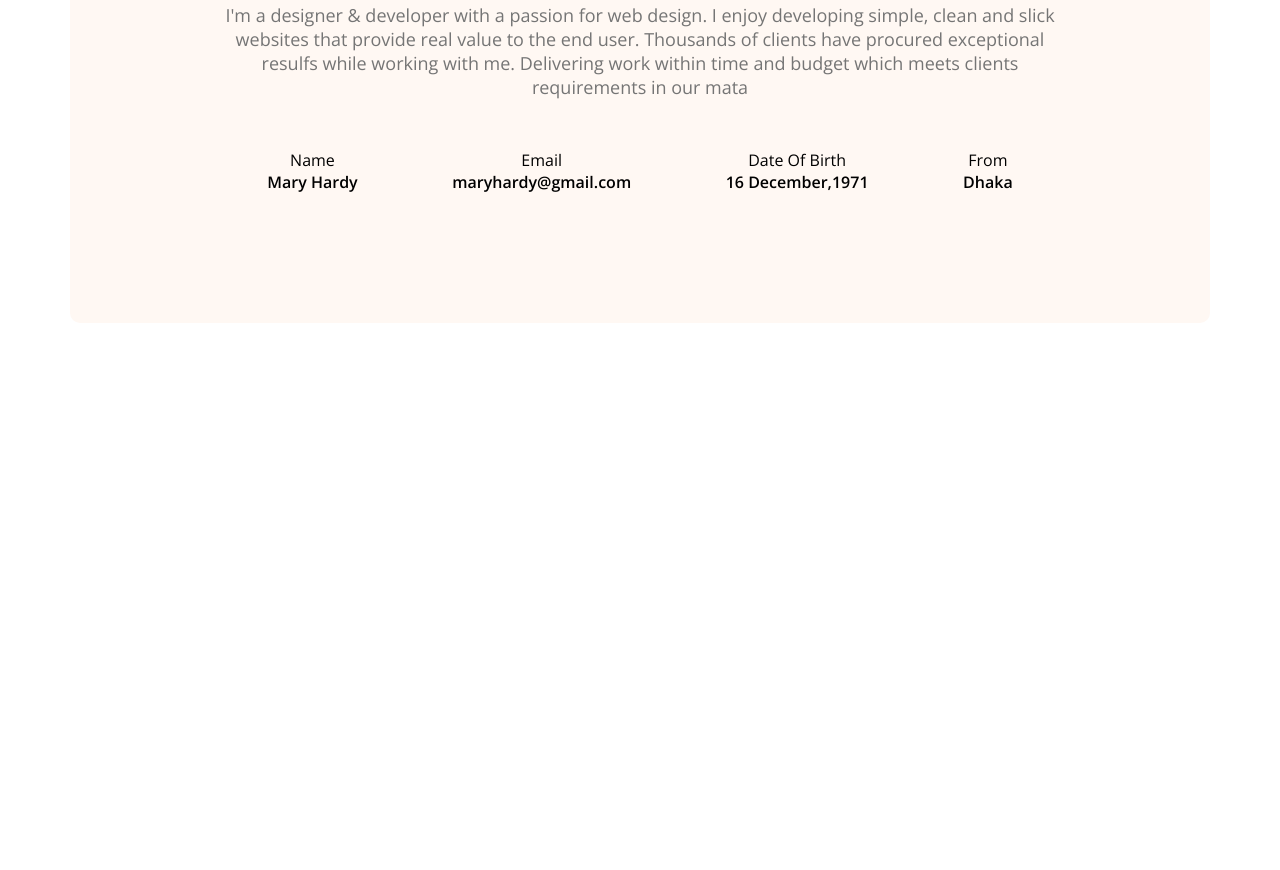
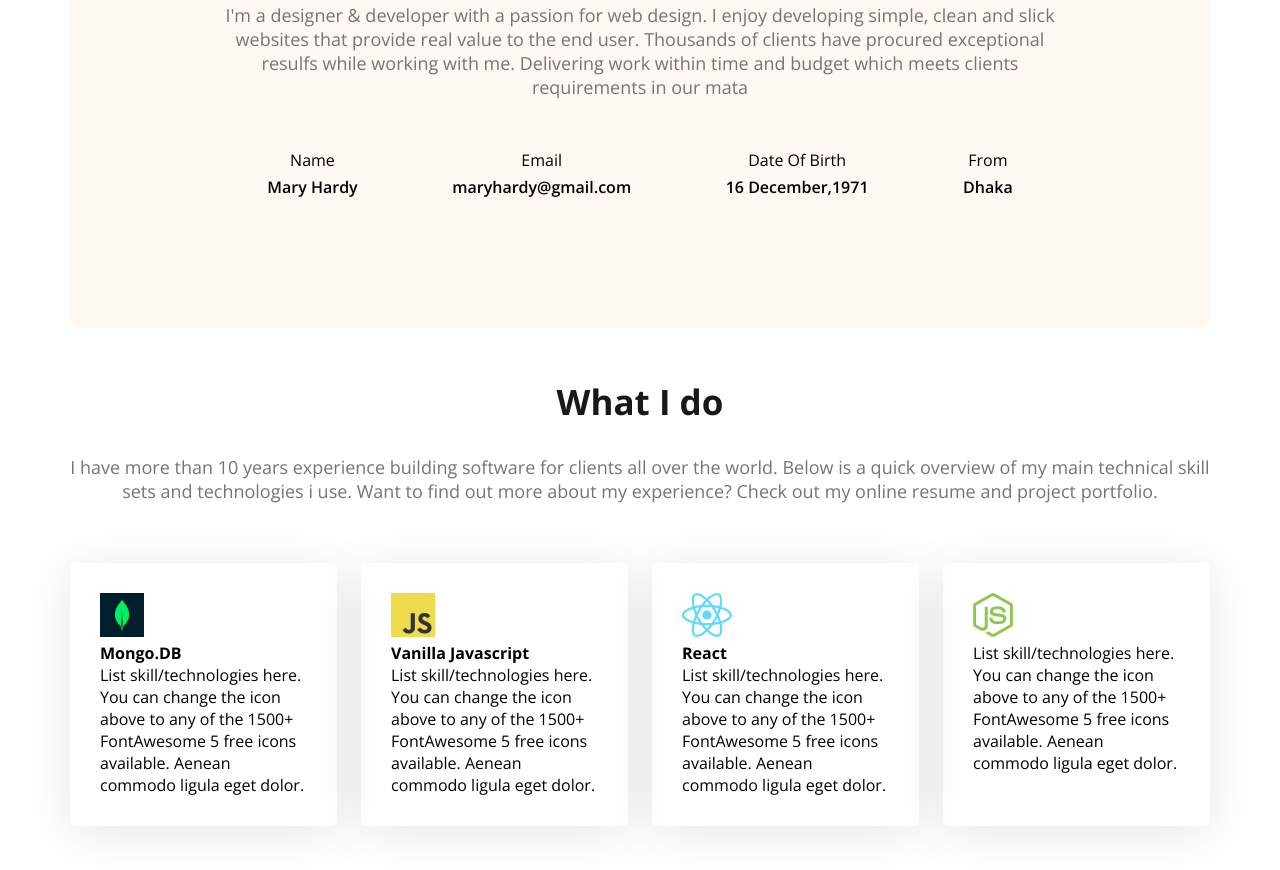
Before and after one commit to yipyip1/webdeveloper-portfolio, a plain HTML site: page index.html in a window 1280 px wide. Shown: the part 1106-1976 px from the top of the page. Before the commit the page ends 1429 px from the top, so only its background shows below. Drawn offline with nearby package versions, Linux system fonts and the light colour scheme.

Commit message:
skill section added

```diff
--- a/index.html
+++ b/index.html
@@ -51,7 +51,33 @@
                 </div>
             </div>
         </section>
+        <section class="skills">
+            <h3 class="section-title text-center">What I do</h3>
+            <p class="section-des text-center">I have more than 10 years experience building software for clients all over the world. Below is a quick overview of my main technical skill sets and technologies i use. Want to find out more about my experience? Check out my online resume and project portfolio.</p>
 
+            <div class="skills-container">
+                <div class="skill">
+                    <img src="images/icons/mongo.png" alt="">
+                    <h4 class="skill-title">Mongo.DB</h4>
+                    <p class="skill-description">List skill/technologies here. You can change the icon above to any of the 1500+ FontAwesome 5 free icons available. Aenean commodo ligula eget dolor.</p>
+                </div>
+                <div class="skill">
+                    <img src="images/icons/js.png" alt="">
+                    <h4 class="skill-title">Vanilla Javascript</h4>
+                    <p class="skill-description">List skill/technologies here. You can change the icon above to any of the 1500+ FontAwesome 5 free icons available. Aenean commodo ligula eget dolor.</p>
+                </div>
+                <div class="skill">
+                    <img src="images/icons/react.png" alt="">
+                    <h4 class="skill-title">React</h4>
+                    <p class="skill-description">List skill/technologies here. You can change the icon above to any of the 1500+ FontAwesome 5 free icons available. Aenean commodo ligula eget dolor.</p>
+                </div>
+                <div class="skill">
+                    <img src="images/icons/nodejs.png" alt="">
+                    <h4 class="skill-title"><Node class="js"></Node></h4>
+                    <p class="skill-description">List skill/technologies here. You can change the icon above to any of the 1500+ FontAwesome 5 free icons available. Aenean commodo ligula eget dolor.</p>
+                </div>
+            </div>
+        </section>
     </main>
     <footer>
 
--- a/styles/style.css
+++ b/styles/style.css
@@ -18,13 +18,16 @@
     background-image: url("../images/developer.png"),url('../images/header_bg.png');
     background-repeat: no-repeat;
     background-position: top left,bottom right;
+    max-width: 1800px;
+    margin: auto;
 }
 
 nav{
     display: flex;
     align-items: center;
     justify-content: space-between;
-    margin: 20px 100px;
+    padding: 20px 100px;
+
 }
 
 .nav-title{
@@ -131,4 +134,24 @@ main{
 
 .item-description{
     font-weight: 600;
+    margin-top: 5px;
 }
+.text-center{
+    text-align: center;
+}
+
+.skills-container{
+    display: flex;
+    gap: 24px;
+    margin-top: 60px;
+}
+
+.skill{
+    padding: 30px;
+    box-shadow: 0px 6px 50px 0px rgba(0, 0, 0, 0.1);
+    border-radius: 5px;
+}
+.skills{
+    margin-top: 50px;
+    margin-bottom: 50px;
+}
```
